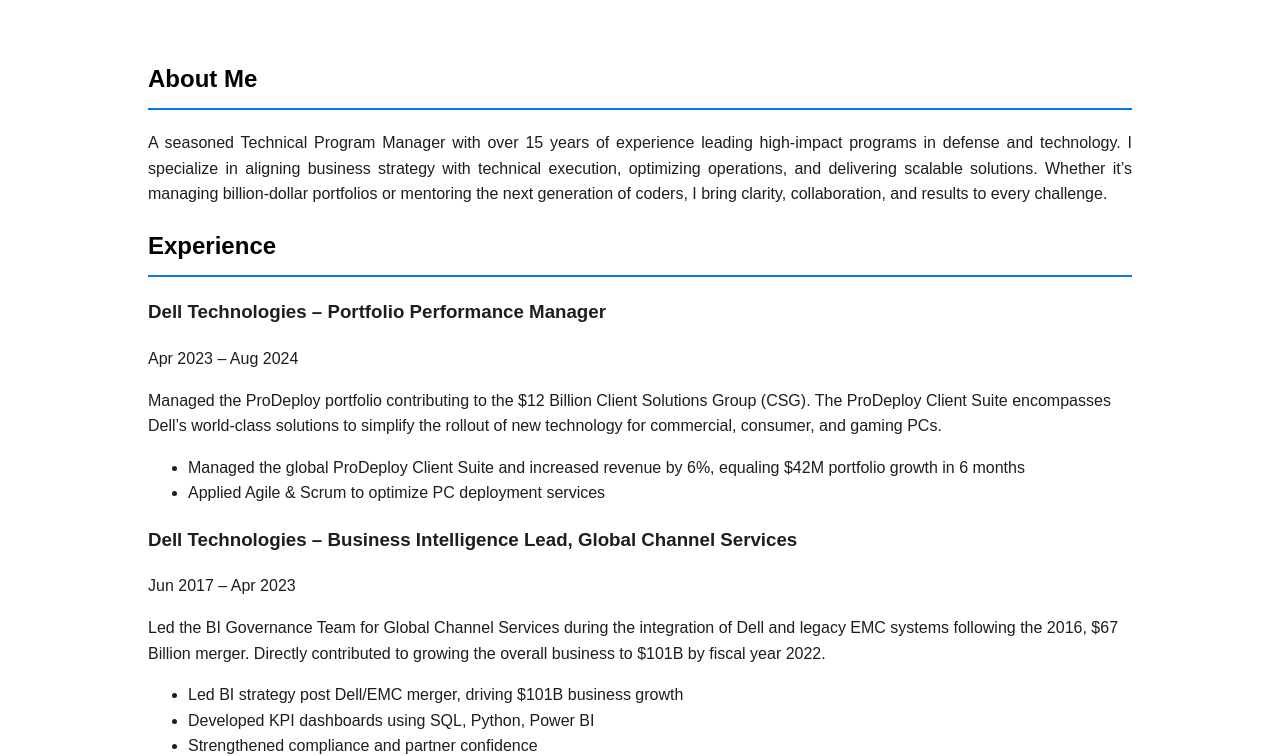
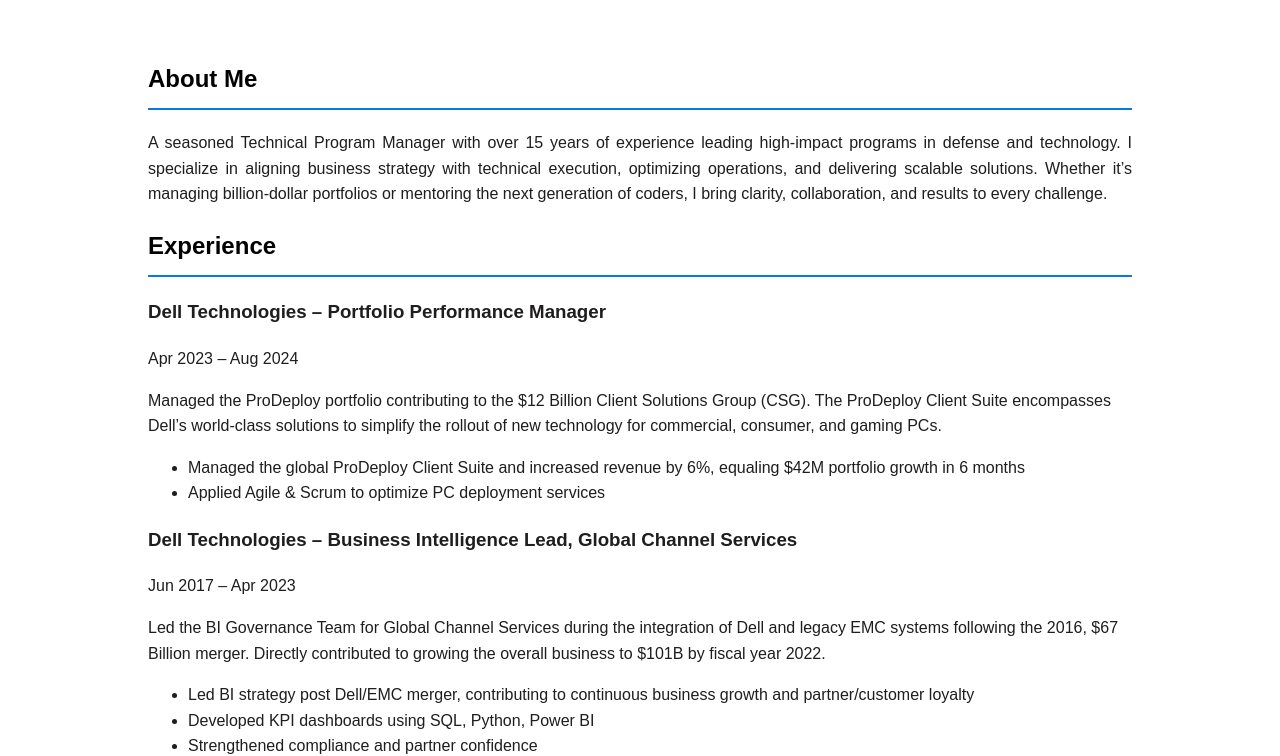
Before and after one commit to jenbarnes5/jennifer-barnes-portfolio, a plain HTML site: page jennifer_barnes_portfolio.html in a window 1280 px wide. Shown: the part 204-960 px from the top of the page. Drawn offline with Linux system fonts and the light colour scheme.

Commit message:
Update jennifer_barnes_portfolio.html

```diff
--- a/jennifer_barnes_portfolio.html
+++ b/jennifer_barnes_portfolio.html
@@ -183,7 +183,7 @@ Managed the ProDeploy portfolio contributing to the $12 Billion Client Solutions
                 <p>Jun 2017 – Apr 2023</p>
 Led the BI Governance Team for Global Channel Services during the integration of Dell and legacy EMC systems following the 2016, $67 Billion merger. Directly contributed to growing the overall business to $101B by fiscal year 2022.
                 <ul>
-                    <li>Led BI strategy post Dell/EMC merger, driving $101B business growth</li>
+                    <li>Led BI strategy post Dell/EMC merger, contributing to continuous business growth and partner/customer loyalty</li>
                     <li>Developed KPI dashboards using SQL, Python, Power BI</li>
                     <li>Strengthened compliance and partner confidence</li>
                 </ul>
```
